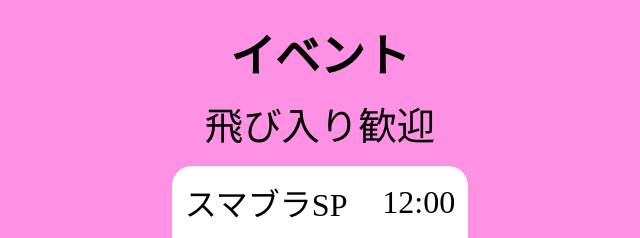
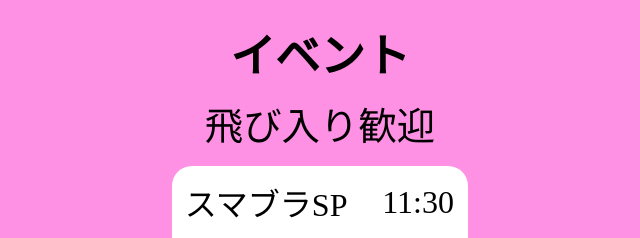
Before and after one commit to kawaguchi-ngroup/kwpc, a plain HTML site: page index.html in a window 1280 px wide. Shown: the part 2507-2745 px from the top of the page, 640-1280 px from the left. Drawn offline with Linux system fonts and the light colour scheme.

Commit message:
Update index.html

```diff
--- a/index.html
+++ b/index.html
@@ -77,7 +77,7 @@
                     <table>
                         <tr>
                             <td>スマブラSP　</td>
-                            <td>12:00</td>
+                            <td>11:30</td>
                         </tr>
                         <tr>
                             <td>歌ってみた　</td>
```
